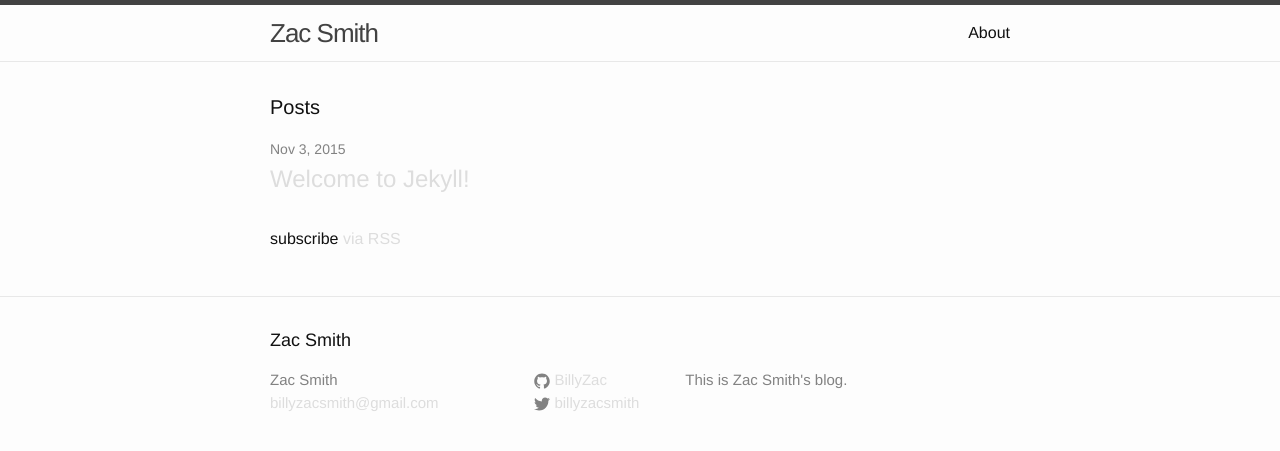
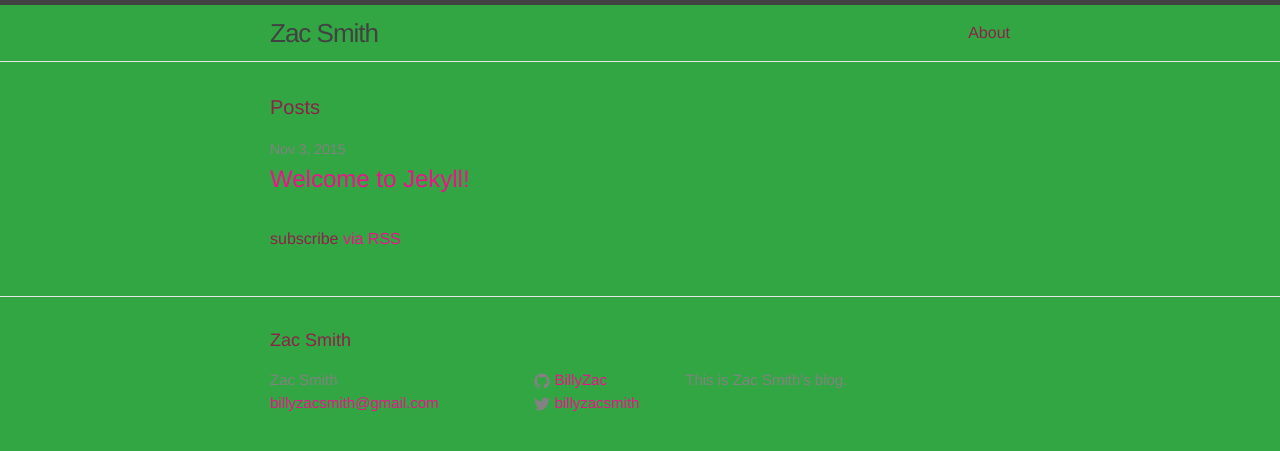
Before and after one commit to BillyZac/BillyZac.github.io, a Jekyll site: the page built from index.html, in a window 1280 px wide. Shown: the top 451 px of the page. Built offline with Jekyll 4.4.1, drawn with Linux system fonts in a browser that asks for light colours.

Commit message:
Change text, brand, and background colors to this palette: https://color.adobe.com/Theme-5-color-theme-7177446

```diff
--- a/css/main.scss
+++ b/css/main.scss
@@ -14,9 +14,9 @@ $base-line-height: 1.5;
 
 $spacing-unit:     30px;
 
-$text-color:       #111;
-$background-color: #fdfdfd;
-$brand-color:      #ddd;
+$text-color:       #8C234A;
+$background-color: #32A643;
+$brand-color:      #F20F8C;
 
 $grey-color:       #828282;
 $grey-color-light: lighten($grey-color, 40%);
```
